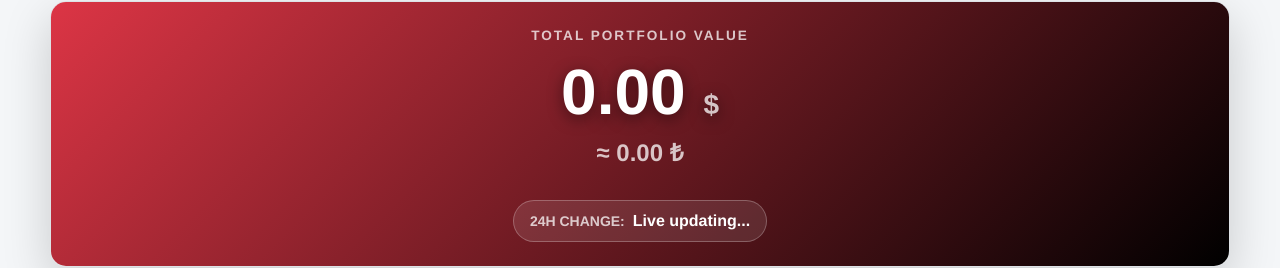
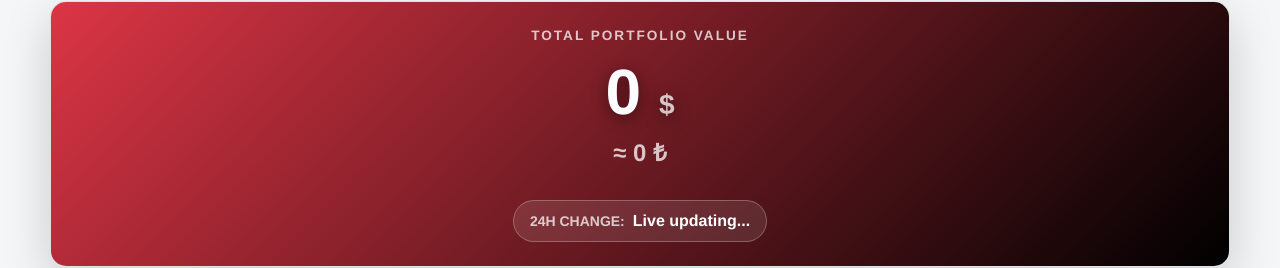
Before and after one commit to anilsolmaz/vuecoin, a Vue app in the folder client/: page /#/portfolio in a window 1280 px wide. Shown: the part 84-352 px from the top of the page. Built offline with nearby package versions, Linux system fonts and the light colour scheme; no server answers.

Commit message:
feat: all markets can expand to see prices on click, strictly correct small number format bug

```diff
--- a/client/src/components/coinBox.vue
+++ b/client/src/components/coinBox.vue
@@ -7,7 +7,7 @@
       <span v-if="dealDuration > 0" class="deal-timer" :title="'In Top Deals for ' + formatDuration(dealDuration)">{{ formatDuration(dealDuration) }}</span>
     </h6>
     <div v-if="isExpanded">
-      <template v-if="isTopDeal">
+      <template v-if="isTopDeal || isExpandedAllMarkets">
         <div class="d-flex flex-column w-100 mt-1" :style="{ fontSize: customFontSize + 'rem', lineHeight: '1.1' }">
           <!-- Header Row -->
           <div class="d-flex w-100 align-items-center mb-1 pb-1 border-bottom border-secondary border-opacity-25 position-relative">
@@ -46,9 +46,9 @@
       </template>
 
       <template v-else>
-         <div class="text-start ps-3" :style="{ padding: '2px 0', fontSize: customFontSize + 'rem', letterSpacing: '0.5px' }">
+         <div class="text-center" :style="{ padding: '4px 0', fontSize: customFontSize + 'rem', letterSpacing: '0.5px' }">
             <span class="fw-bold">
-               {{ USDTMode ? formatNumber(singleDisplayPriceUSD, coinData.fraction || 5) : formatNumber(singleDisplayPriceTRY, coinData.fraction || 6) }}
+               {{ formatNumber(USDTMode ? singleDisplayPriceUSD : singleDisplayPriceTRY) }}
                {{ USDTMode ? '$' : '₺' }}
             </span>
          </div>
@@ -191,7 +191,8 @@ export default {
   ,
   data() {
     return {
-      isExpanded: true
+      isExpanded: true,
+      isExpandedAllMarkets: false
     };
   },
   mounted() {
@@ -200,38 +201,35 @@ export default {
   },
   methods: {
     toggleExpand() {
-      // this.isExpanded = !this.isExpanded;
+      if (!this.isTopDeal) {
+          this.isExpandedAllMarkets = !this.isExpandedAllMarkets;
+      }
     },
     checkAutoExpand() {
       // if (this.coinData.ROI > 1) {
       //   this.isExpanded = true;
       // }
     },
-    formatNumber(value, fraction = null) {
+    formatNumber(value) {
       const val = parseFloat(value);
       if (isNaN(val)) return "0";
 
       let maxF = 4;
       const absVal = Math.abs(val);
 
-      if (absVal >= 10000) {
-         maxF = 0; // 5+ hane
-      } else if (absVal >= 1000) {
-         maxF = 0; // 4 hane
-      } else if (absVal >= 100) {
-         maxF = 1; // 3 hane + 1 ondalık = 4
-      } else if (absVal >= 10) {
-         maxF = 2; // 2 hane + 2 ondalık = 4
-      } else if (absVal >= 1) {
-         maxF = 3; // 1 hane + 3 ondalık = 4
-      } else {
-         // < 1 olan sayılar için (örn: 0.03453)
-         maxF = (fraction !== null && !isNaN(parseInt(fraction))) ? parseInt(fraction) : 5;
-      }
+      if (absVal >= 1000) maxF = 0; // e.g. 1450
+      else if (absVal >= 100) maxF = 1; // e.g. 123.4
+      else if (absVal >= 10) maxF = 2; // e.g. 12.34
+      else if (absVal >= 1) maxF = 3;  // e.g. 1.234
+      else if (absVal >= 0.1) maxF = 4; // e.g. 0.1234
+      else if (absVal >= 0.01) maxF = 5; // e.g. 0.01234
+      else if (absVal >= 0.001) maxF = 6;
+      else if (absVal >= 0.0001) maxF = 7;
+      else maxF = 8;
 
       return val.toLocaleString('en-US', {
         minimumFractionDigits: 0,
-        maximumFractionDigits: Math.max(0, Math.min(maxF, 20))
+        maximumFractionDigits: maxF
       });
     },
     formatDuration(seconds) {
--- a/client/src/views/portfolio.vue
+++ b/client/src/views/portfolio.vue
@@ -418,33 +418,26 @@ export default defineComponent({
         return require(`@/assets/coins/noimage.png`);
       }
     },
-    formatNumber(value, fraction = null) {
+    formatNumber(value) {
       const val = parseFloat(value);
-      if (isNaN(val)) return "0.00";
+      if (isNaN(val)) return "0";
 
-      let minF = 0;
-      let maxF = 4; // default max 4 based on request
+      let maxF = 4;
+      const absVal = Math.abs(val);
 
-      if (fraction !== null) {
-         minF = parseInt(fraction);
-         maxF = minF;
-      } else {
-         const absVal = Math.abs(val);
-         if (absVal >= 1000) {
-            minF = 0; maxF = 2; // if large, don't show many decimals if not needed
-         } else if (absVal >= 1) {
-            minF = 0; maxF = 3;
-         } else {
-            minF = 0; maxF = 5; // keep high precision for small decimals
-         }
-      }
-
-      const safeMinF = isNaN(minF) ? 0 : Math.min(Math.max(minF, 0), 20);
-      const safeMaxF = isNaN(maxF) ? 4 : Math.min(Math.max(maxF, safeMinF), 20);
+      if (absVal >= 1000) maxF = 0; // e.g. 1450
+      else if (absVal >= 100) maxF = 1; // e.g. 123.4
+      else if (absVal >= 10) maxF = 2; // e.g. 12.34
+      else if (absVal >= 1) maxF = 3;  // e.g. 1.234
+      else if (absVal >= 0.1) maxF = 4; // e.g. 0.1234
+      else if (absVal >= 0.01) maxF = 5; // e.g. 0.01234
+      else if (absVal >= 0.001) maxF = 6;
+      else if (absVal >= 0.0001) maxF = 7;
+      else maxF = 8;
 
       return val.toLocaleString('en-US', {
-        minimumFractionDigits: safeMinF,
-        maximumFractionDigits: safeMaxF
+        minimumFractionDigits: 0,
+        maximumFractionDigits: maxF
       });
     },
     selectCoin(coin) {
--- a/client/src/views/test.vue
+++ b/client/src/views/test.vue
@@ -285,7 +285,7 @@
         topCoins: ['btc','bnb','ftt','usdt','jup','sevilla','eth','shib'],
         topDealsCount: 10,
         topDealTimers: {},
-        topDealEntryTimes: {},
+        topDealEntryTimes: JSON.parse(localStorage.getItem('vuecoin_topDealEntryTimes')) || {},
         crossMinROI: 0.5,
         coinList : [],
         enabled: true,
@@ -373,33 +373,26 @@
          }
          return 0;
       },
-      formatNumber(value, fraction = null) {
+      formatNumber(value) {
         const val = parseFloat(value);
-        if (isNaN(val)) return "0.00";
+        if (isNaN(val)) return "0";
 
-        let minF = 0;
-        let maxF = 4; // default max 4 based on request
+        let maxF = 4;
+        const absVal = Math.abs(val);
 
-        if (fraction !== null) {
-           minF = parseInt(fraction);
-           maxF = minF;
-        } else {
-           const absVal = Math.abs(val);
-           if (absVal >= 1000) {
-              minF = 0; maxF = 2; // if large, don't show many decimals if not needed
-           } else if (absVal >= 1) {
-              minF = 0; maxF = 3;
-           } else {
-              minF = 0; maxF = 5; // keep high precision for small decimals
-           }
-        }
-
-        const safeMinF = isNaN(minF) ? 0 : Math.min(Math.max(minF, 0), 20);
-        const safeMaxF = isNaN(maxF) ? 4 : Math.min(Math.max(maxF, safeMinF), 20);
+        if (absVal >= 1000) maxF = 0; // e.g. 1450
+        else if (absVal >= 100) maxF = 1; // e.g. 123.4
+        else if (absVal >= 10) maxF = 2; // e.g. 12.34
+        else if (absVal >= 1) maxF = 3;  // e.g. 1.234
+        else if (absVal >= 0.1) maxF = 4; // e.g. 0.1234
+        else if (absVal >= 0.01) maxF = 5; // e.g. 0.01234
+        else if (absVal >= 0.001) maxF = 6;
+        else if (absVal >= 0.0001) maxF = 7;
+        else maxF = 8;
 
         return val.toLocaleString('en-US', {
-          minimumFractionDigits: safeMinF,
-          maximumFractionDigits: safeMaxF
+          minimumFractionDigits: 0,
+          maximumFractionDigits: maxF
         });
       },
       log(event) {
@@ -459,6 +452,10 @@
               delete this.topDealEntryTimes[coin];
             }
           });
+
+          // Save to localStorage so timers persist across reloads
+          localStorage.setItem('vuecoin_topDealEntryTimes', JSON.stringify(this.topDealEntryTimes));
+
           // Compute elapsed seconds
           const timers = {};
           activeTopDealKeys.forEach(coin => {
```
